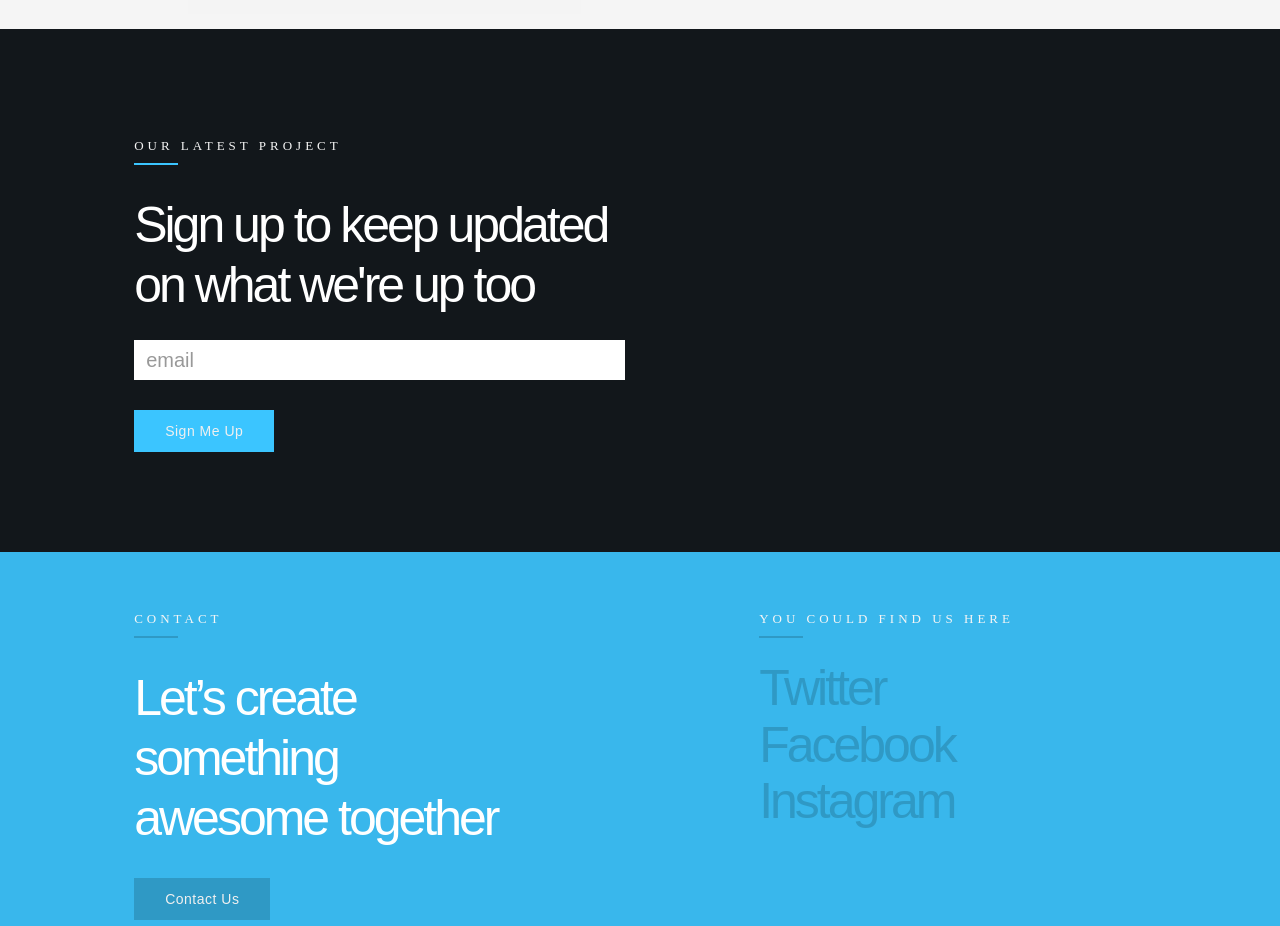
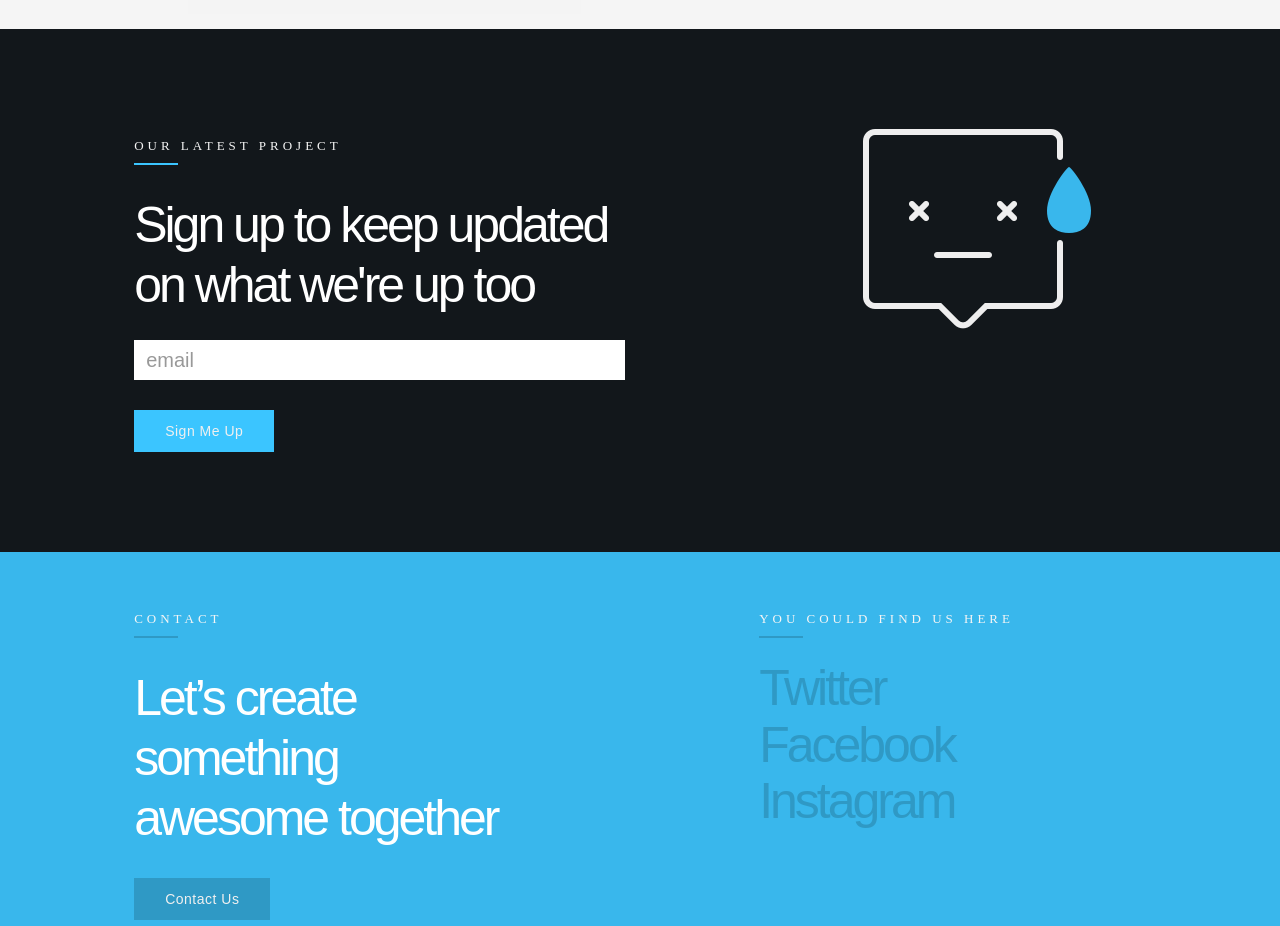
Before and after one commit to denzildoyle/FreshlySqueezed, a plain HTML site: page index.html in a window 1280 px wide. Shown: the part 2900-3826 px from the top of the page. Drawn offline with nearby package versions, Linux system fonts and the light colour scheme.

Commit message:
Newsletter

```diff
--- a/index.html
+++ b/index.html
@@ -125,6 +125,11 @@
                     <a href="" class="btn">Sign Me Up</a>
                 </form>
             </div>
+            <div class="col-lg-3 col-lg-offset-2">
+                <img src="img/sad-face.png" sytel="position: relative;
+top: 50%;
+transform: translateY(-50%);"alt="">
+            </div>
         </div>
     </section>
 
```
Also changed, not shown: img/sad-face.png (added).
